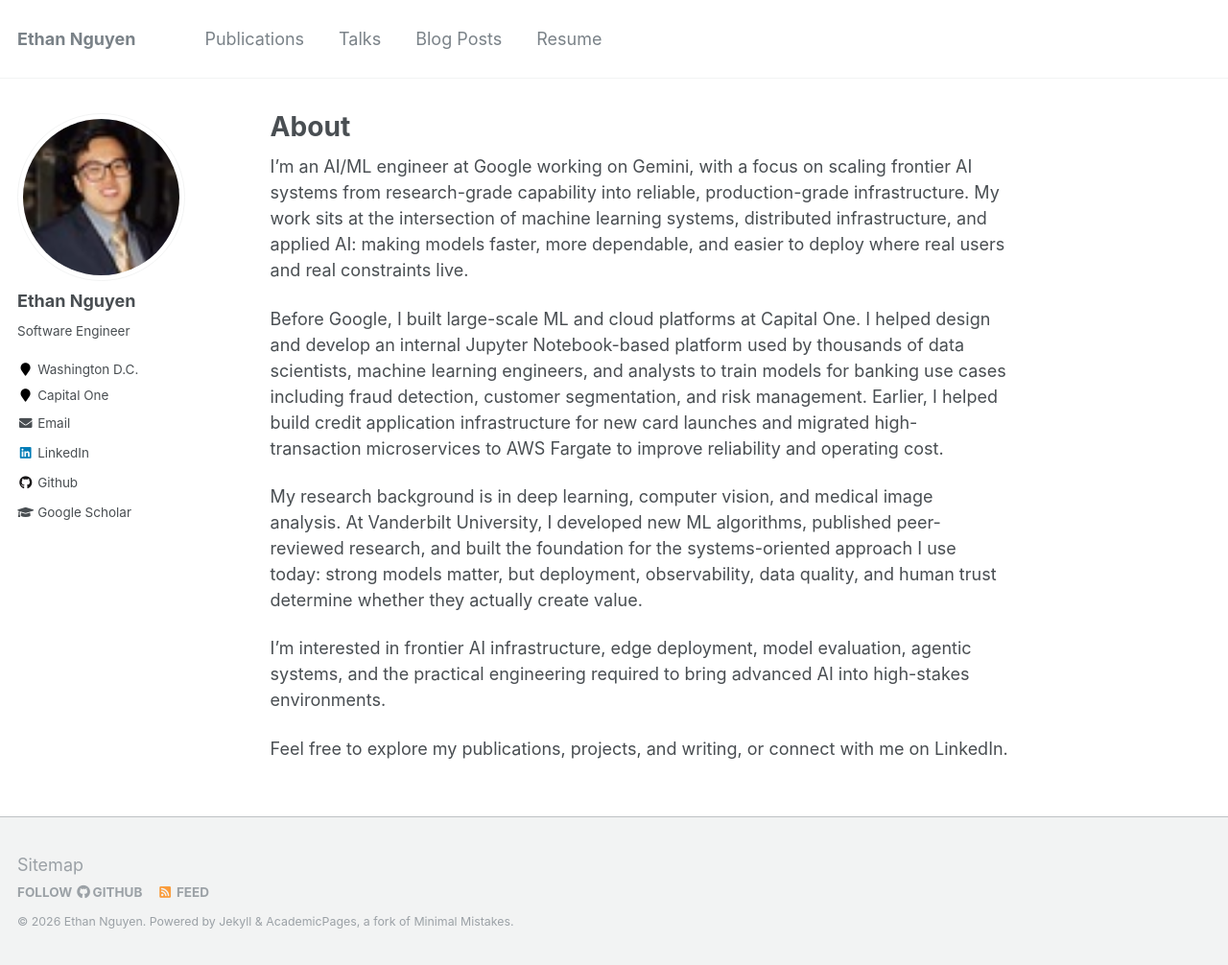
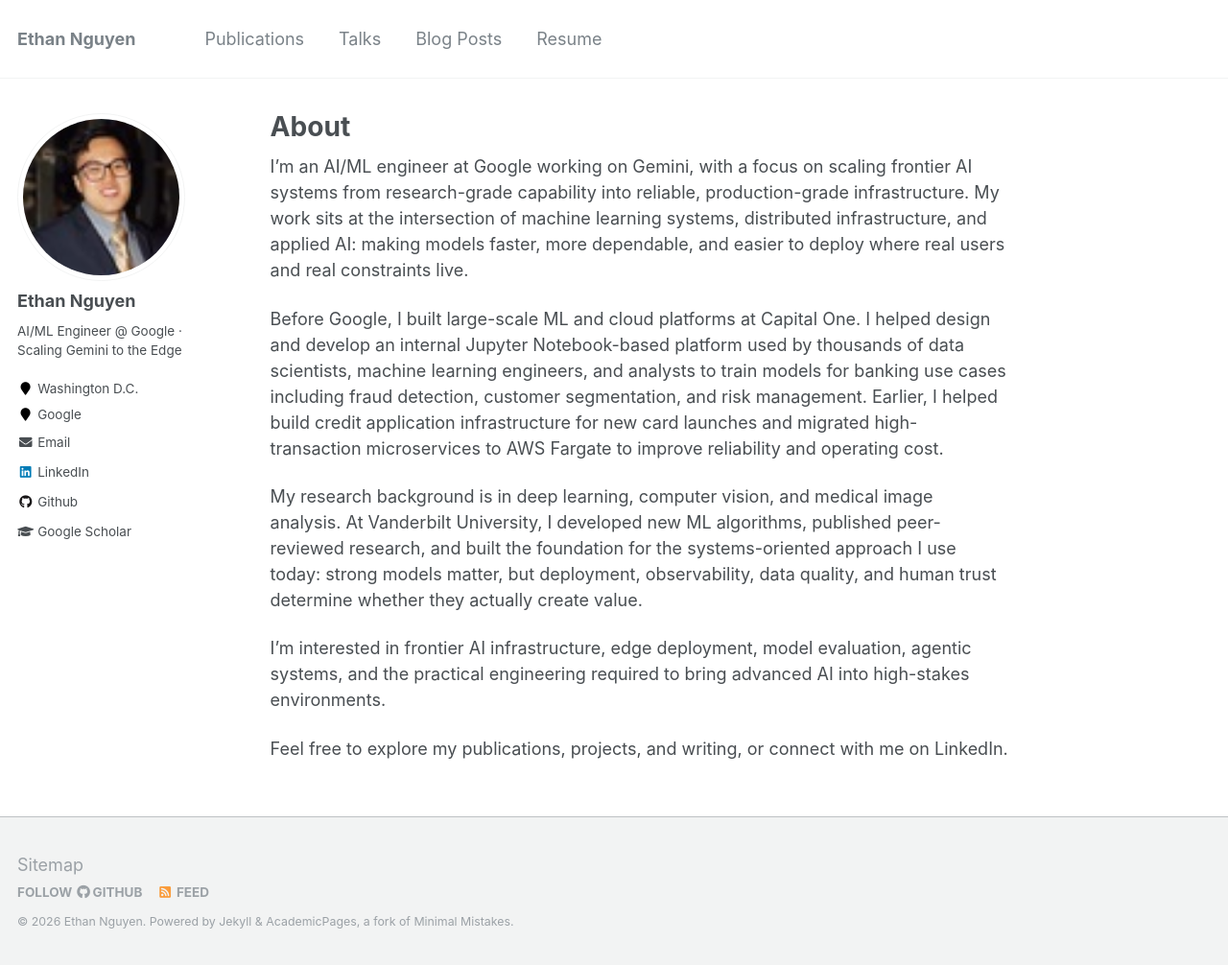
Before and after one commit to EthanHNguyen/ethanhnguyen.github.io, a Jekyll site: the page built from _pages/about.md, in a window 1280 px wide and 1006 px high. Shown: the whole window at 96% size. Built offline with Jekyll 4.4.1, drawn with Linux system fonts in a browser that asks for light colours.

Commit message:
Update site metadata for Google AI/ML role

```diff
--- a/_config.yml
+++ b/_config.yml
@@ -10,7 +10,7 @@
 title: "Ethan Nguyen"
 title_separator: "-"
 name: &name "Ethan Nguyen"
-description: &description "Ethan's portfolio website and blog."
+description: &description "AI/ML engineer at Google working on Gemini, frontier AI infrastructure, edge deployment, and applied machine learning systems."
 url: https://ethanhn.com # the base hostname & protocol for your site e.g. "https://mmistakes.github.io"
 baseurl: "" # the subpath of your site, e.g. "/blog"
 repository: "EthanHNguyen/ethanhnguyen.github.io"
@@ -80,9 +80,9 @@
 author:
   name: "Ethan Nguyen"
   avatar: "profile.jpg"
-  bio: "Software Engineer"
+  bio: "AI/ML Engineer @ Google · Scaling Gemini to the Edge"
   location: "Washington D.C."
-  employer: Capital One
+  employer: Google
   pubmed:
   googlescholar: "https://scholar.google.com/citations?user=th-RA_EAAAAJ&hl=en&oi=ao"
   email: contact@ethannguyen.anonaddy.com
```
